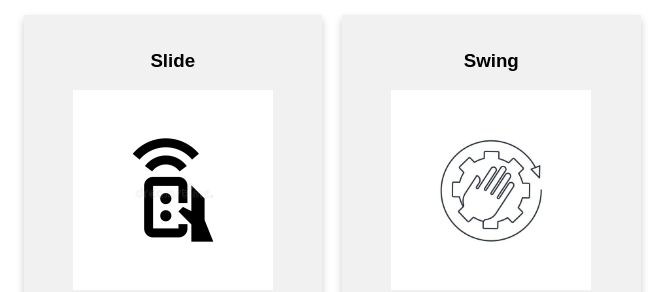
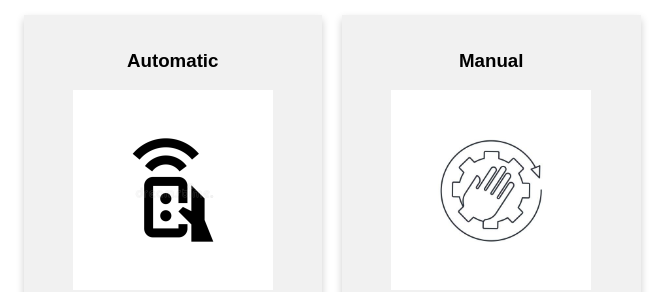
Before and after one commit to abdoShahat/Gate-Zhome, a plain HTML site: page remote.html in a window 1280 px wide. Shown: the part 259-551 px from the top of the page, 308-973 px from the left. Drawn offline with Linux system fonts and the light colour scheme.

Commit message:
Update remote.html

```diff
--- a/remote.html
+++ b/remote.html
@@ -108,7 +108,7 @@
     <div class="row center">
         <div class="column">
             <div class="card">
-                <h3>Slide</h3>
+                <h3>Automatic</h3>
                 <img src="remote.jpg" alt="Alps" width="200" height="200">
                 <br>
                 <button class="button button1">Next</button>
@@ -117,7 +117,7 @@
 
         <div class="column">
             <div class="card">
-                <h3>Swing</h3>
+                <h3>Manual</h3>
                 <img src="manual.jpg" alt="Alps" width="200" height="200">
                 <br>
                 <button class="button button2">Next</button>
```
